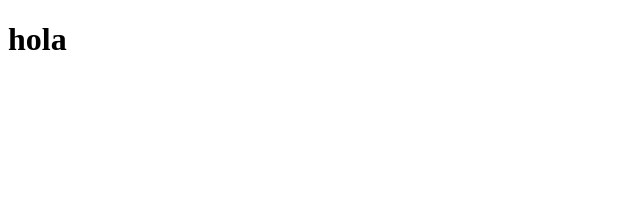
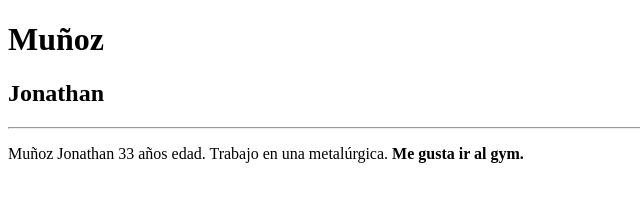
Before and after one commit to jgmunoz1988/Proyecto_frontend, a plain HTML site: page index.html in a window 1280 px wide. Shown: the whole page, without its empty margins (0-640 px from the left). Drawn offline with Linux system fonts and the light colour scheme.

Commit message:
git add. git commit -m "comentarios" git push -u origin main

```diff
--- a/index.html
+++ b/index.html
@@ -4,9 +4,18 @@
     <meta charset="UTF-8">
     <meta http-equiv="X-UA-Compatible" content="IE=edge">
     <meta name="viewport" content="width=device-width, initial-scale=1.0">
-    <title>Document</title>
+    <title>Mi primera página</title>
 </head>
+
 <body>
-    <h1>hola</h1>
+    <h1>Muñoz</h1>
+    <h2>Jonathan</h2>
+    <hr>
+    <p>Muñoz Jonathan
+        33 años edad.
+        Trabajo en una metalúrgica.
+        <strong>Me gusta ir al gym.</strong>
+
+    </p>
 </body>
 </html>
```
